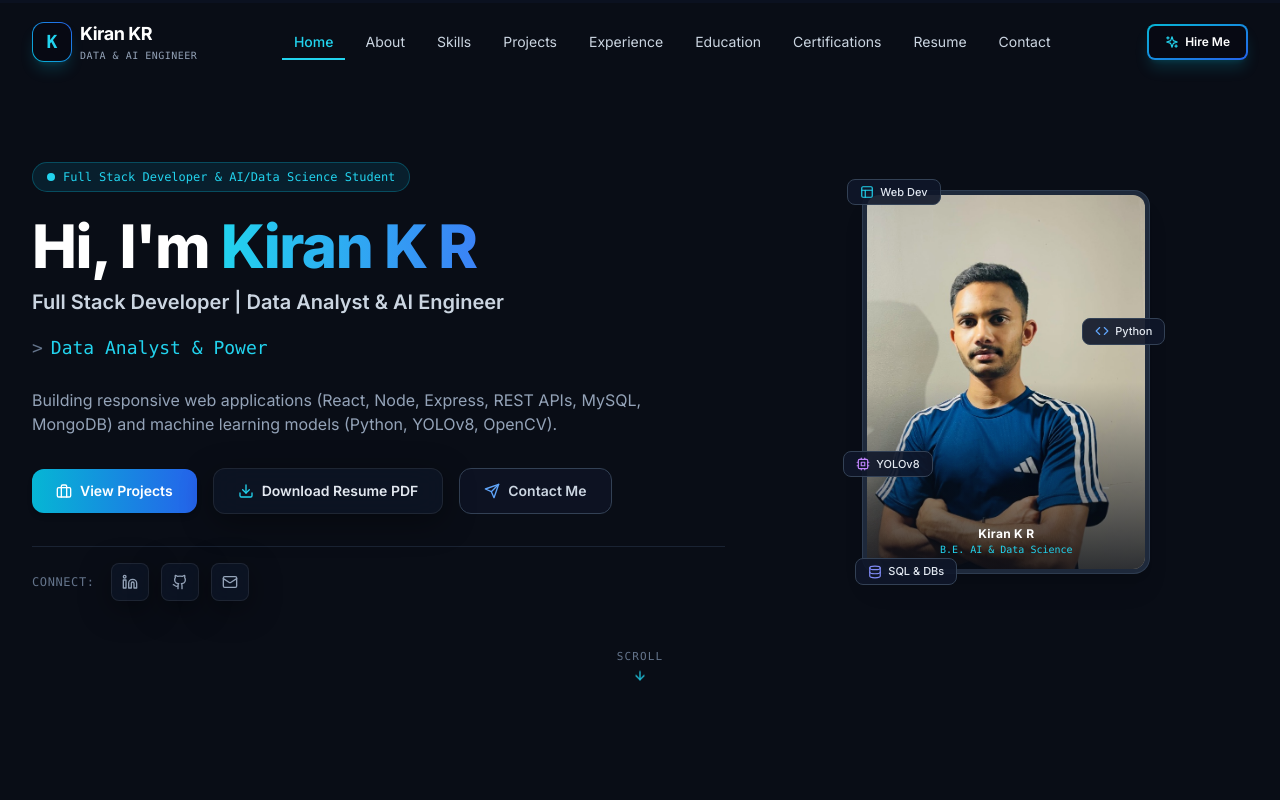
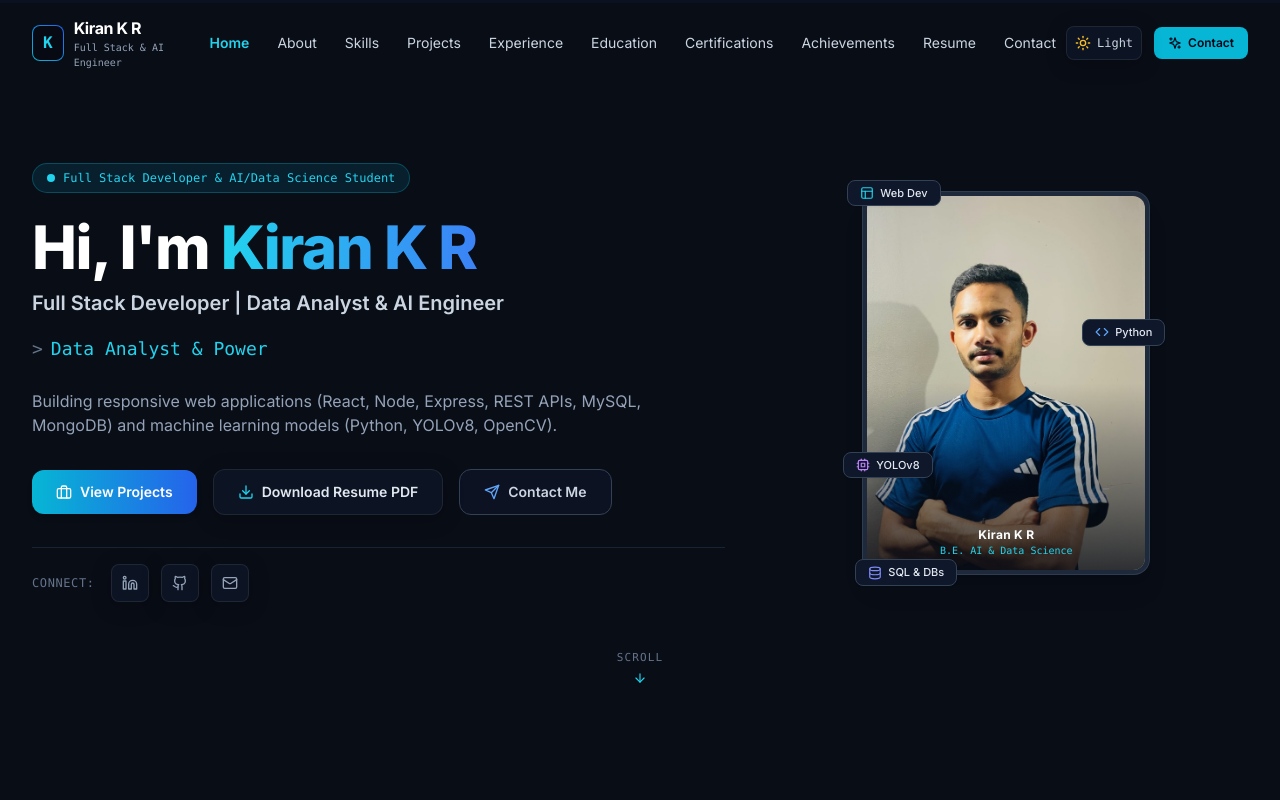
Before and after one commit to kirankr9343/kiran-portfolio, a React (Vite) app: page / in a window 1280 px wide. Shown: the top 800 px of the page. Built offline with nearby package versions, Linux system fonts and the light colour scheme.

Commit message:
Add Light/Dark theme toggle switcher and streamline animations for authentic hand-crafted feel

```diff
--- a/src/App.jsx
+++ b/src/App.jsx
@@ -19,28 +19,47 @@ import { Footer } from './components/Footer';
 
 export function App() {
   const [loading, setLoading] = useState(true);
+  const [theme, setTheme] = useState(() => {
+    return localStorage.getItem('kiran_portfolio_theme') || 'dark';
+  });
+
+  useEffect(() => {
+    const root = document.documentElement;
+    if (theme === 'dark') {
+      root.classList.add('dark');
+      root.classList.remove('light');
+    } else {
+      root.classList.add('light');
+      root.classList.remove('dark');
+    }
+    localStorage.setItem('kiran_portfolio_theme', theme);
+  }, [theme]);
+
+  const toggleTheme = () => {
+    setTheme(prev => (prev === 'dark' ? 'light' : 'dark'));
+  };
 
   useEffect(() => {
     AOS.init({
-      duration: 600,
+      duration: 400,
       once: true,
       easing: 'ease-out'
     });
 
     const timer = setTimeout(() => {
       setLoading(false);
-    }, 800);
+    }, 600);
 
     return () => clearTimeout(timer);
   }, []);
 
   return (
-    <div className="relative min-h-screen bg-[#090d16] text-slate-100 font-sans selection:bg-cyan-500 selection:text-black overflow-hidden">
+    <div className="relative min-h-screen bg-[#090d16] text-slate-100 font-sans selection:bg-cyan-500 selection:text-black overflow-hidden transition-colors duration-200">
       {loading && <LoadingScreen />}
 
       <ScrollProgress />
 
-      <Navbar />
+      <Navbar theme={theme} toggleTheme={toggleTheme} />
 
       <main className="relative z-10">
         <Hero />
--- a/src/components/Hero.jsx
+++ b/src/components/Hero.jsx
@@ -1,6 +1,5 @@
 import React from 'react';
 import { TypeAnimation } from 'react-type-animation';
-import { motion } from 'framer-motion';
 import { Link as ScrollLink } from 'react-scroll';
 import {
   Download,
@@ -29,12 +28,8 @@ export const Hero = () => {
         <div className="grid grid-cols-1 lg:grid-cols-12 gap-10 items-center">
 
           {/* Left Text Content */}
-          <motion.div
-            initial={{ opacity: 0, y: 20 }}
-            animate={{ opacity: 1, y: 0 }}
-            transition={{ duration: 0.6 }}
-            className="lg:col-span-7 flex flex-col text-left"
-          >
+          <div className="lg:col-span-7 flex flex-col text-left">
+
             {/* Status Badge */}
             <div className="inline-flex items-center gap-2 px-3.5 py-1.5 rounded-full bg-cyan-950/50 border border-cyan-500/30 text-cyan-400 text-xs font-mono mb-6 w-fit">
               <span className="w-2 h-2 rounded-full bg-cyan-400" />
@@ -73,9 +68,9 @@ export const Hero = () => {
               <ScrollLink
                 to="projects"
                 smooth={true}
-                duration={500}
+                duration={400}
                 offset={-70}
-                className="cursor-pointer inline-flex items-center gap-2 px-6 py-3 rounded-xl bg-gradient-to-r from-cyan-500 to-blue-600 text-white font-semibold text-sm shadow-md hover:scale-[1.02] active:scale-[0.98] transition-all"
+                className="cursor-pointer inline-flex items-center gap-2 px-6 py-3 rounded-xl bg-gradient-to-r from-cyan-500 to-blue-600 text-white font-semibold text-sm shadow-md hover:opacity-90 transition-opacity"
               >
                 <Briefcase className="w-4 h-4" />
                 View Projects
@@ -86,7 +81,7 @@ export const Hero = () => {
                 download="Kiran_KR_Resume.pdf"
                 target="_blank"
                 rel="noopener noreferrer"
-                className="inline-flex items-center gap-2 px-6 py-3 rounded-xl glass-card text-slate-200 font-semibold text-sm hover:border-cyan-500/50 hover:text-cyan-400 hover:scale-[1.02] active:scale-[0.98] transition-all"
+                className="inline-flex items-center gap-2 px-6 py-3 rounded-xl glass-card text-slate-200 font-semibold text-sm hover:border-cyan-500/50 hover:text-cyan-400 transition-colors"
               >
                 <Download className="w-4 h-4 text-cyan-400" />
                 Download Resume PDF
@@ -95,9 +90,9 @@ export const Hero = () => {
               <ScrollLink
                 to="contact"
                 smooth={true}
-                duration={500}
+                duration={400}
                 offset={-70}
-                className="cursor-pointer inline-flex items-center gap-2 px-6 py-3 rounded-xl border border-slate-700 bg-slate-900/60 text-slate-300 hover:text-white hover:bg-slate-800 transition-all text-sm font-semibold"
+                className="cursor-pointer inline-flex items-center gap-2 px-6 py-3 rounded-xl border border-slate-700 bg-slate-900/60 text-slate-300 hover:text-white hover:bg-slate-800 transition-colors text-sm font-semibold"
               >
                 <Send className="w-4 h-4 text-blue-400" />
                 Contact Me
@@ -112,7 +107,7 @@ export const Hero = () => {
                   href={linkedin}
                   target="_blank"
                   rel="noopener noreferrer"
-                  className="p-2.5 rounded-lg glass-card hover:border-cyan-500/50 hover:text-cyan-400 text-slate-400 transition-all"
+                  className="p-2.5 rounded-lg glass-card hover:border-cyan-500/50 hover:text-cyan-400 text-slate-400 transition-colors"
                   aria-label="LinkedIn"
                 >
                   <Linkedin className="w-4 h-4" />
@@ -121,29 +116,24 @@ export const Hero = () => {
                   href={github}
                   target="_blank"
                   rel="noopener noreferrer"
-                  className="p-2.5 rounded-lg glass-card hover:border-cyan-500/50 hover:text-cyan-400 text-slate-400 transition-all"
+                  className="p-2.5 rounded-lg glass-card hover:border-cyan-500/50 hover:text-cyan-400 text-slate-400 transition-colors"
                   aria-label="GitHub"
                 >
                   <Github className="w-4 h-4" />
                 </a>
                 <a
                   href={email}
-                  className="p-2.5 rounded-lg glass-card hover:border-cyan-500/50 hover:text-cyan-400 text-slate-400 transition-all"
+                  className="p-2.5 rounded-lg glass-card hover:border-cyan-500/50 hover:text-cyan-400 text-slate-400 transition-colors"
                   aria-label="Email"
                 >
                   <Mail className="w-4 h-4" />
                 </a>
               </div>
             </div>
-          </motion.div>
+          </div>
 
           {/* Right Image Graphic & Compact Photo */}
-          <motion.div
-            initial={{ opacity: 0, scale: 0.95 }}
-            animate={{ opacity: 1, scale: 1 }}
-            transition={{ duration: 0.6, delay: 0.1 }}
-            className="lg:col-span-5 relative flex items-center justify-center"
-          >
+          <div className="lg:col-span-5 relative flex items-center justify-center">
             {/* Compact Card Frame */}
             <div className="relative w-64 sm:w-72 aspect-[3/4] rounded-2xl p-1 bg-slate-800 border border-slate-700/80 shadow-xl">
 
@@ -162,24 +152,24 @@ export const Hero = () => {
               </div>
 
               {/* Minimal Tech Badges */}
-              <div className="absolute -top-3 -left-4 px-3 py-1 rounded-lg bg-slate-900/90 border border-slate-700 flex items-center gap-1.5 text-[11px] font-medium text-slate-200">
+              <div className="absolute -top-3 -left-4 px-3 py-1 rounded-lg bg-slate-900 border border-slate-700 flex items-center gap-1.5 text-[11px] font-medium text-slate-200 shadow-sm">
                 <Layout className="w-3.5 h-3.5 text-cyan-400" /> Web Dev
               </div>
 
-              <div className="absolute top-1/3 -right-4 px-3 py-1 rounded-lg bg-slate-900/90 border border-slate-700 flex items-center gap-1.5 text-[11px] font-medium text-slate-200">
+              <div className="absolute top-1/3 -right-4 px-3 py-1 rounded-lg bg-slate-900 border border-slate-700 flex items-center gap-1.5 text-[11px] font-medium text-slate-200 shadow-sm">
                 <Code className="w-3.5 h-3.5 text-blue-400" /> Python
               </div>
 
-              <div className="absolute -bottom-3 -left-2 px-3 py-1 rounded-lg bg-slate-900/90 border border-slate-700 flex items-center gap-1.5 text-[11px] font-medium text-slate-200">
+              <div className="absolute -bottom-3 -left-2 px-3 py-1 rounded-lg bg-slate-900 border border-slate-700 flex items-center gap-1.5 text-[11px] font-medium text-slate-200 shadow-sm">
                 <Database className="w-3.5 h-3.5 text-indigo-400" /> SQL & DBs
               </div>
 
-              <div className="absolute bottom-1/4 -left-5 px-3 py-1 rounded-lg bg-slate-900/90 border border-slate-700 flex items-center gap-1.5 text-[11px] font-medium text-slate-200">
+              <div className="absolute bottom-1/4 -left-5 px-3 py-1 rounded-lg bg-slate-900 border border-slate-700 flex items-center gap-1.5 text-[11px] font-medium text-slate-200 shadow-sm">
                 <Cpu className="w-3.5 h-3.5 text-purple-400" /> YOLOv8
               </div>
 
             </div>
-          </motion.div>
+          </div>
 
         </div>
 
@@ -188,12 +178,12 @@ export const Hero = () => {
           <ScrollLink
             to="about"
             smooth={true}
-            duration={500}
+            duration={400}
             offset={-70}
-            className="cursor-pointer flex flex-col items-center gap-1.5 text-slate-500 hover:text-cyan-400 transition-colors group"
+            className="cursor-pointer flex flex-col items-center gap-1 text-slate-500 hover:text-cyan-400 transition-colors group"
           >
             <span className="text-[11px] font-mono tracking-widest uppercase">Scroll</span>
-            <ArrowDown className="w-3.5 h-3.5 animate-bounce text-cyan-400" />
+            <ArrowDown className="w-3.5 h-3.5 text-cyan-400" />
           </ScrollLink>
         </div>
       </div>
--- a/src/components/Navbar.jsx
+++ b/src/components/Navbar.jsx
@@ -1,8 +1,8 @@
 import React, { useState, useEffect } from 'react';
 import { Link as ScrollLink } from 'react-scroll';
-import { Menu, X, Code2, Sparkles } from 'lucide-react';
+import { Menu, X, Sun, Moon, Sparkles } from 'lucide-react';
 
-export const Navbar = () => {
+export const Navbar = ({ theme, toggleTheme }) => {
   const [scrolled, setScrolled] = useState(false);
   const [isOpen, setIsOpen] = useState(false);
 
@@ -26,38 +26,40 @@ export const Navbar = () => {
     { name: 'Experience', to: 'experience' },
     { name: 'Education', to: 'education' },
     { name: 'Certifications', to: 'certifications' },
+    { name: 'Achievements', to: 'achievements' },
     { name: 'Resume', to: 'resume' },
     { name: 'Contact', to: 'contact' },
   ];
 
   return (
     <header
-      className={`fixed top-0 left-0 w-full z-40 transition-all duration-300 ${
+      className={`fixed top-0 left-0 w-full z-40 transition-all duration-200 ${
         scrolled
-          ? 'bg-[#070913]/85 backdrop-blur-md border-b border-slate-800/80 shadow-lg shadow-black/40 py-3'
-          : 'bg-transparent py-5'
+          ? 'bg-[#070913]/85 backdrop-blur-md border-b border-slate-800 shadow-sm py-3'
+          : 'bg-transparent py-4'
       }`}
     >
       <div className="max-w-7xl mx-auto px-4 sm:px-6 lg:px-8 flex items-center justify-between">
+
         {/* Brand Logo */}
         <ScrollLink
           to="home"
           smooth={true}
-          duration={500}
-          className="cursor-pointer group flex items-center gap-2"
+          duration={400}
+          className="cursor-pointer group flex items-center gap-2.5"
         >
-          <div className="w-10 h-10 rounded-xl bg-gradient-to-tr from-cyan-500 to-blue-600 p-[1px] shadow-lg shadow-cyan-500/20 group-hover:scale-105 transition-transform duration-300">
-            <div className="w-full h-full bg-[#070913] rounded-[11px] flex items-center justify-center">
-              <span className="text-cyan-400 font-bold font-mono text-lg group-hover:text-white transition-colors">
+          <div className="w-9 h-9 rounded-lg bg-gradient-to-tr from-cyan-500 to-blue-600 p-[1px] shadow-sm">
+            <div className="w-full h-full bg-[#070913] rounded-[7px] flex items-center justify-center">
+              <span className="text-cyan-400 font-bold font-mono text-base">
                 K
               </span>
             </div>
           </div>
           <div className="flex flex-col">
-            <span className="text-lg font-bold tracking-tight text-white group-hover:text-cyan-400 transition-colors">
-              Kiran KR
+            <span className="text-base font-bold tracking-tight text-white">
+              Kiran K R
             </span>
-            <span className="text-[10px] text-slate-400 font-mono tracking-wider">DATA & AI ENGINEER</span>
+            <span className="text-[10px] text-slate-400 font-mono">Full Stack & AI Engineer</span>
           </div>
         </ScrollLink>
 
@@ -70,71 +72,84 @@ export const Navbar = () => {
               spy={true}
               smooth={true}
               offset={-70}
-              duration={500}
-              activeClass="!text-cyan-400 font-medium after:w-full"
-              className="relative px-3 py-2 text-sm text-slate-300 hover:text-cyan-400 transition-colors cursor-pointer after:content-[''] after:absolute after:bottom-0 after:left-0 after:w-0 after:h-[2px] after:bg-cyan-400 after:transition-all after:duration-300"
+              duration={400}
+              activeClass="!text-cyan-400 font-semibold"
+              className="px-2.5 py-1.5 text-xs sm:text-sm text-slate-300 hover:text-cyan-400 transition-colors cursor-pointer"
             >
               {item.name}
             </ScrollLink>
           ))}
         </nav>
 
-        {/* Action Button */}
+        {/* Action Buttons & Theme Switcher */}
         <div className="hidden lg:flex items-center gap-3">
+          {/* Light / Dark Mode Toggle Button */}
+          <button
+            onClick={toggleTheme}
+            aria-label="Toggle Light and Dark Mode"
+            className="p-2 rounded-lg glass-card border border-slate-700 text-slate-300 hover:text-cyan-400 hover:border-cyan-500/50 transition-colors flex items-center gap-1.5 text-xs font-mono"
+            title={theme === 'dark' ? "Switch to Light Mode" : "Switch to Dark Mode"}
+          >
+            {theme === 'dark' ? (
+              <>
+                <Sun className="w-4 h-4 text-amber-400" />
+                <span>Light</span>
+              </>
+            ) : (
+              <>
+                <Moon className="w-4 h-4 text-cyan-400" />
+                <span>Dark</span>
+              </>
+            )}
+          </button>
+
           <ScrollLink
             to="contact"
             smooth={true}
-            duration={500}
-            className="cursor-pointer relative inline-flex items-center justify-center p-0.5 overflow-hidden text-xs font-semibold rounded-lg group bg-gradient-to-br from-cyan-500 to-blue-600 group-hover:from-cyan-500 group-hover:to-blue-600 hover:text-white text-white shadow-lg shadow-cyan-500/20 hover:shadow-cyan-500/40 transition-all duration-300"
+            duration={400}
+            className="cursor-pointer inline-flex items-center gap-1.5 px-3.5 py-2 rounded-lg bg-cyan-500 text-slate-950 font-semibold text-xs hover:bg-cyan-400 transition-colors"
           >
-            <span className="relative px-4 py-2 transition-all ease-in duration-75 bg-[#070913] rounded-md group-hover:bg-opacity-0 flex items-center gap-1.5">
-              <Sparkles className="w-3.5 h-3.5 text-cyan-400 group-hover:text-white" />
-              Hire Me
-            </span>
+            <Sparkles className="w-3.5 h-3.5" />
+            Contact
           </ScrollLink>
         </div>
 
-        {/* Mobile Menu Button */}
-        <div className="lg:hidden">
+        {/* Mobile Buttons */}
+        <div className="flex items-center gap-2 lg:hidden">
+          <button
+            onClick={toggleTheme}
+            aria-label="Toggle Theme"
+            className="p-2 rounded-lg glass-card border border-slate-700 text-slate-300"
+          >
+            {theme === 'dark' ? <Sun className="w-4 h-4 text-amber-400" /> : <Moon className="w-4 h-4 text-cyan-400" />}
+          </button>
+
           <button
             onClick={() => setIsOpen(!isOpen)}
-            className="p-2 rounded-lg text-slate-300 hover:text-cyan-400 hover:bg-slate-800/60 focus:outline-none transition-colors"
-            aria-label="Toggle Navigation"
+            className="p-2 rounded-lg text-slate-400 hover:text-white"
           >
             {isOpen ? <X className="w-6 h-6" /> : <Menu className="w-6 h-6" />}
           </button>
         </div>
+
       </div>
 
-      {/* Mobile Drawer */}
+      {/* Mobile Navigation Drawer */}
       {isOpen && (
-        <div className="lg:hidden bg-[#070913]/95 backdrop-blur-xl border-b border-slate-800/80 px-4 pt-2 pb-6 space-y-2 shadow-2xl">
+        <div className="lg:hidden bg-[#070913]/95 border-b border-slate-800 px-4 pt-2 pb-6 space-y-2">
           {navItems.map((item) => (
             <ScrollLink
               key={item.name}
               to={item.to}
-              spy={true}
               smooth={true}
               offset={-70}
-              duration={500}
+              duration={400}
               onClick={() => setIsOpen(false)}
-              className="block px-4 py-2.5 rounded-lg text-base font-medium text-slate-300 hover:text-cyan-400 hover:bg-slate-800/50 transition-colors"
+              className="block px-3 py-2 text-base text-slate-200 hover:text-cyan-400 font-medium"
             >
               {item.name}
             </ScrollLink>
           ))}
-          <div className="pt-2 border-t border-slate-800">
-            <ScrollLink
-              to="contact"
-              smooth={true}
-              duration={500}
-              onClick={() => setIsOpen(false)}
-              className="w-full flex items-center justify-center gap-2 py-3 rounded-lg bg-gradient-to-r from-cyan-500 to-blue-600 text-white font-medium text-sm shadow-lg shadow-cyan-500/20"
-            >
-              <Sparkles className="w-4 h-4" />
-              Hire Me
-            </ScrollLink>
-          </div>
         </div>
       )}
     </header>
--- a/src/index.css
+++ b/src/index.css
@@ -7,9 +7,17 @@
     scroll-behavior: smooth;
   }
 
-  body {
-    background-color: #070913;
+  /* Dark Mode Default */
+  html.dark body, body {
+    background-color: #090d16;
     color: #e2e8f0;
+    font-family: 'Inter', sans-serif;
+  }
+
+  /* Light Mode */
+  html.light body {
+    background-color: #f8fafc;
+    color: #0f172a;
     font-family: 'Inter', sans-serif;
   }
 
@@ -18,12 +26,19 @@
     width: 8px;
   }
   ::-webkit-scrollbar-track {
-    background: #070913;
+    background: #090d16;
+  }
+  html.light ::-webkit-scrollbar-track {
+    background: #f1f5f9;
   }
   ::-webkit-scrollbar-thumb {
     background: #1e293b;
     border-radius: 4px;
     border: 1px solid #334155;
+  }
+  html.light ::-webkit-scrollbar-thumb {
+    background: #cbd5e1;
+    border: 1px solid #94a3b8;
   }
   ::-webkit-scrollbar-thumb:hover {
     background: #06b6d4;
@@ -32,51 +47,64 @@
 
 @layer utilities {
   .glass-card {
-    background: rgba(15, 23, 42, 0.65);
-    backdrop-filter: blur(16px);
-    -webkit-backdrop-filter: blur(16px);
+    background: rgba(15, 23, 42, 0.7);
+    backdrop-filter: blur(12px);
+    -webkit-backdrop-filter: blur(12px);
     border: 1px solid rgba(255, 255, 255, 0.08);
-    box-shadow: 0 8px 32px 0 rgba(0, 0, 0, 0.37);
+    box-shadow: 0 4px 20px 0 rgba(0, 0, 0, 0.25);
+  }
+
+  html.light .glass-card {
+    background: rgba(255, 255, 255, 0.95);
+    backdrop-filter: blur(12px);
+    -webkit-backdrop-filter: blur(12px);
+    border: 1px solid rgba(226, 232, 240, 0.8);
+    box-shadow: 0 4px 20px 0 rgba(0, 0, 0, 0.05);
   }
 
   .glass-card-hover {
-    transition: all 0.3s cubic-bezier(0.4, 0, 0.2, 1);
+    transition: border-color 0.2s ease, box-shadow 0.2s ease;
   }
   .glass-card-hover:hover {
-    background: rgba(30, 41, 59, 0.75);
     border-color: rgba(6, 182, 212, 0.4);
-    box-shadow: 0 12px 40px 0 rgba(6, 182, 212, 0.15);
-    transform: translateY(-4px);
+    box-shadow: 0 6px 24px 0 rgba(6, 182, 212, 0.12);
   }
 
   .gradient-text {
+    background: linear-gradient(135deg, #0284c7 0%, #06b6d4 50%, #2563eb 100%);
+    -webkit-background-clip: text;
+    -webkit-text-fill-color: transparent;
+  }
+
+  html.dark .gradient-text {
     background: linear-gradient(135deg, #38bdf8 0%, #06b6d4 50%, #3b82f6 100%);
     -webkit-background-clip: text;
     -webkit-text-fill-color: transparent;
   }
-
-  .gradient-border {
-    position: relative;
-    border-radius: 1rem;
-    background: linear-gradient(135deg, rgba(56, 189, 248, 0.2), rgba(59, 130, 246, 0.1));
-    padding: 1px;
-  }
-
-  .gradient-glow {
-    box-shadow: 0 0 50px -10px rgba(6, 182, 212, 0.3);
-  }
 }
 
-/* Custom Animation classes */
-@keyframes glowPulse {
-  0%, 100% {
-    filter: drop-shadow(0 0 15px rgba(6, 182, 212, 0.4));
-  }
-  50% {
-    filter: drop-shadow(0 0 25px rgba(59, 130, 246, 0.7));
-  }
+/* Light mode text & element overrides */
+html.light .text-white {
+  color: #0f172a !important;
 }
-
-.glow-animation {
-  animation: glowPulse 4s infinite ease-in-out;
+html.light .text-slate-100 {
+  color: #0f172a !important;
 }
+html.light .text-slate-200 {
+  color: #1e293b !important;
+}
+html.light .text-slate-300 {
+  color: #334155 !important;
+}
+html.light .text-slate-400 {
+  color: #475569 !important;
+}
+html.light .bg-slate-900 {
+  background-color: #f1f5f9 !important;
+}
+html.light .border-slate-800 {
+  border-color: #e2e8f0 !important;
+}
+html.light .border-slate-700 {
+  border-color: #cbd5e1 !important;
+}
```
